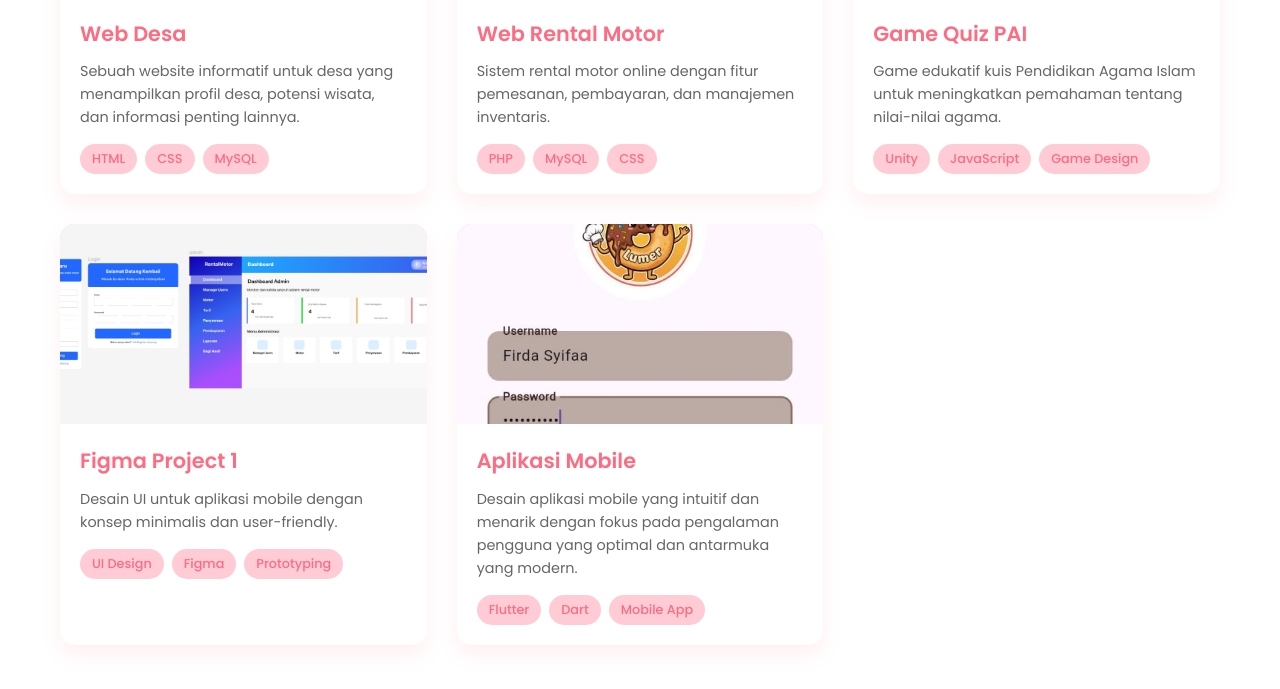
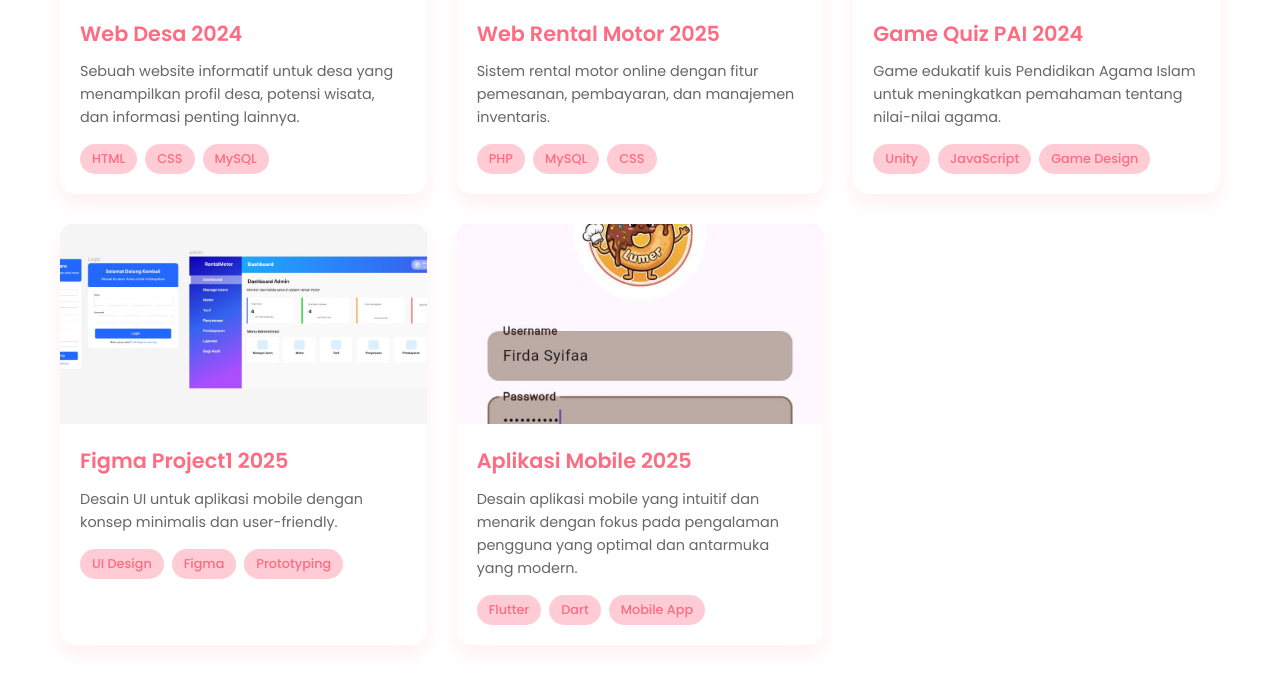
Before and after one commit to firdaa1404/Portofolio_firdaa, a plain HTML site: page index.html in a window 1280 px wide. Shown: the part 2631-3320 px from the top of the page. Drawn offline with Linux system fonts and the light colour scheme.

Commit message:
Update index.html

```diff
--- a/index.html
+++ b/index.html
@@ -923,7 +923,7 @@
                         <img src="assets/img/webdes.jpg" alt="Web Desa">
                     </div>
                     <div class="project-content">
-                        <h3 class="project-title">Web Desa</h3>
+                        <h3 class="project-title">Web Desa 2024</h3>
                         <p class="project-description">Sebuah website informatif untuk desa yang menampilkan profil desa, potensi wisata, dan informasi penting lainnya.</p>
                         <div class="project-tags">
                             <span class="tag">HTML</span>
@@ -937,7 +937,7 @@
                         <img src="assets/img/indexrental.png" alt="Web Rental Motor">
                     </div>
                     <div class="project-content">
-                        <h3 class="project-title">Web Rental Motor</h3>
+                        <h3 class="project-title">Web Rental Motor 2025</h3>
                         <p class="project-description">Sistem rental motor online dengan fitur pemesanan, pembayaran, dan manajemen inventaris.</p>
                         <div class="project-tags">
                             <span class="tag">PHP</span>
@@ -951,7 +951,7 @@
                         <img src="assets/img/game.jpg" alt="Game Quiz PAI">
                     </div>
                     <div class="project-content">
-                        <h3 class="project-title">Game Quiz PAI</h3>
+                        <h3 class="project-title">Game Quiz PAI 2024</h3>
                         <p class="project-description">Game edukatif kuis Pendidikan Agama Islam untuk meningkatkan pemahaman tentang nilai-nilai agama.</p>
                         <div class="project-tags">
                             <span class="tag">Unity</span>
@@ -965,7 +965,7 @@
                         <img src="assets/img/figma1.jpg" alt="Figma Project 1">
                     </div>
                     <div class="project-content">
-                        <h3 class="project-title">Figma Project 1</h3>
+                        <h3 class="project-title">Figma Project1 2025</h3>
                         <p class="project-description">Desain UI untuk aplikasi mobile dengan konsep minimalis dan user-friendly.</p>
                         <div class="project-tags">
                             <span class="tag">UI Design</span>
@@ -976,10 +976,10 @@
                 </div>
                 <div class="project-card">
                     <div class="project-image">
-                        <img src="assets/img/mobile.jpg" alt="Figma Project 2">
+                        <img src="assets/img/mobile.jpg" alt="Aplikasi Mobile">
                     </div>
                     <div class="project-content">
-                    <h3 class="project-title">Aplikasi Mobile</h3>
+                    <h3 class="project-title">Aplikasi Mobile 2025</h3>
                     <p class="project-description">Desain aplikasi mobile yang intuitif dan menarik dengan fokus pada pengalaman pengguna yang optimal dan antarmuka yang modern.</p>
                     <div class="project-tags">
                         <span class="tag">Flutter</span>
@@ -1038,7 +1038,7 @@
                     <h3 style="margin-bottom: 20px; color: var(--dark-pink);">Informasi Kontak</h3>
                     <div class="contact-item">
                         <i class="fas fa-envelope"></i>
-                        <div class="contact-text">firdasyifa37@gmail.com</div>
+                        <div class="contact-text">firdasyifaa37@gmail.com</div>
                     </div>
                     <div class="contact-item">
                         <i class="fas fa-phone"></i>
```
